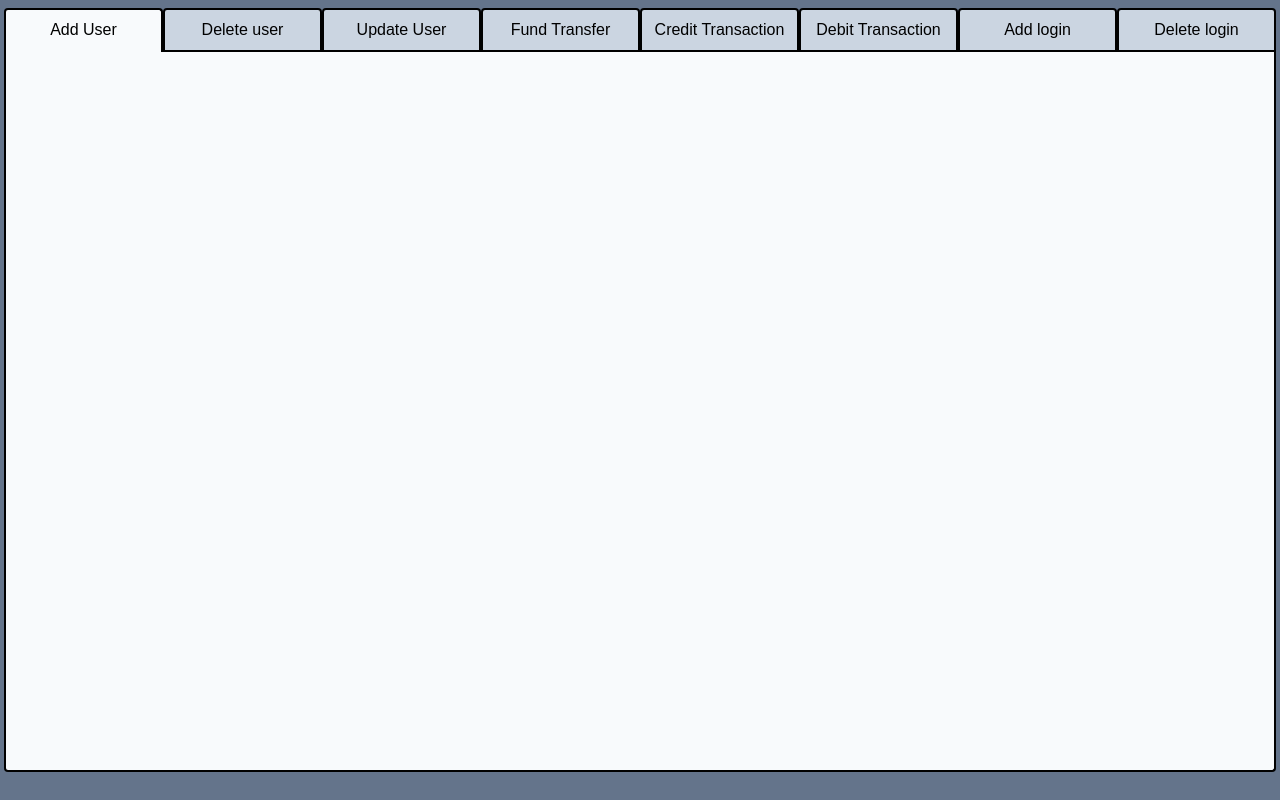
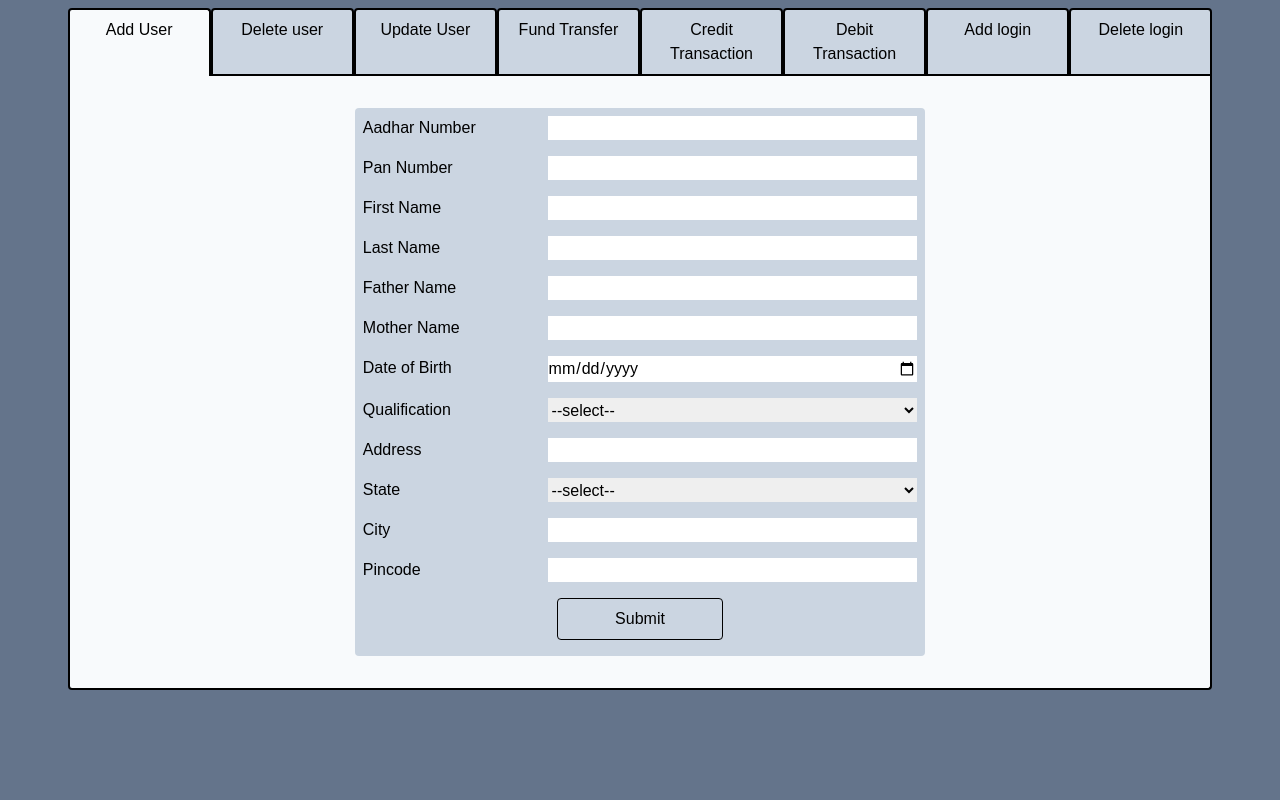
Before and after one commit to Anurag-CG/Bank-Management-System-Frontend, a React (Vite) app: page /bankerHome in a window 1280 px wide. Both pictures are taken after a click on the element "Add User". Built offline with nearby package versions, Linux system fonts and the light colour scheme; a web font is replaced by a local one.

Commit message:
Added all routes in BankerHome section

```diff
--- a/src/components/BankerHome.jsx
+++ b/src/components/BankerHome.jsx
@@ -1,4 +1,12 @@
 import { useState } from "react";
+import BankerAdd from "./BankerAdd";
+import BankerDelete from "./BankerDelete";
+import UpdateUser from "./UpdateUser";
+import FundTransfer from "./FundTransfer";
+import CreditTransaction from "./CreditTransaction";
+import DebitTransaction from "./DebitTransaction";
+import BankerAddLogin from "./BankerAddLogin";
+import BankerDeleteLogin from "./BankerDeleteLogin";
 
 const BankerHome = () => {
   const [activeServiceButton, setActiveServiceButton] = useState("");
@@ -7,8 +15,9 @@ const BankerHome = () => {
   };
 
   return (
-    <div className="h-[100vh] w-[100vw] bg-slate-500 text-black flex flex-col font-basker justify-start items-start py-2 px-1">
-      <div className="flex w-full ">
+    <div className="bg-slate-500 min-h-[100vh] ">
+      <div className="text-black flex flex-col font-basker justify-start items-center py-2 px-1">
+        <div className="flex w-[90%]">
           <div
             data-id="add"
             className={`p-2 ${
@@ -99,10 +108,20 @@ const BankerHome = () => {
           </div>
         </div>
         {activeServiceButton ? (
-        <div className="h-[90vh] w-full bg-slate-50 rounded-t-none rounded-b border-black border-x-2 border-b-2"></div>
+          <div className=" w-[90%] bg-slate-50 rounded-t-none rounded-b border-black border-x-2 border-b-2 flex justify-center items-start">
+            {activeServiceButton === "add" && <BankerAdd />}
+            {activeServiceButton === "delete" && <BankerDelete />}
+            {activeServiceButton === "update" && <UpdateUser />}
+            {activeServiceButton === "fund" && <FundTransfer />}
+            {activeServiceButton === "credit" && <CreditTransaction />}
+            {activeServiceButton === "debit" && <DebitTransaction />}
+            {activeServiceButton === "addLogin" && <BankerAddLogin />}
+            {activeServiceButton === "deleteLogin" && <BankerDeleteLogin />}
+          </div>
         ) : (
-        <></>
+          <> </>
         )}
+      </div>
     </div>
   );
 };
```
Lines whose indentation alone changed are shown as unchanged.
